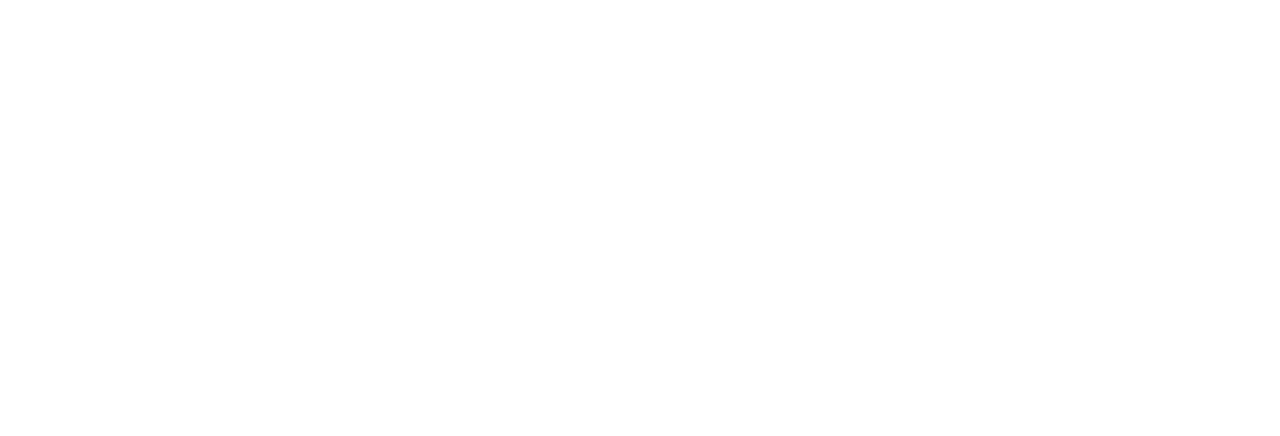
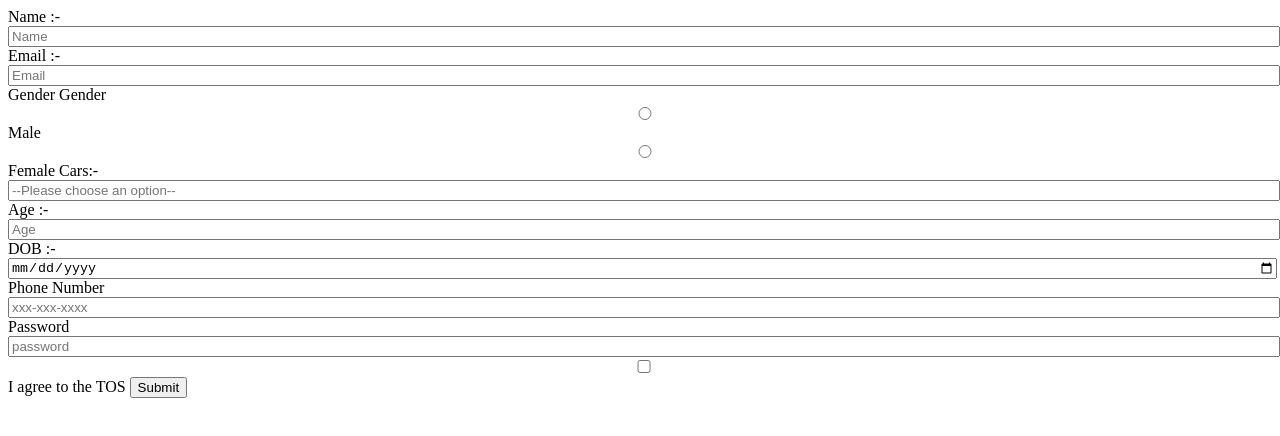
Before and after one commit to acciojob/signup-form-car-shubham-raghav11, a website: page main.html in a window 1280 px wide. Drawn offline with Linux system fonts and the light colour scheme.

Commit message:
created a submission

```diff
--- a/main.html
+++ b/main.html
@@ -8,6 +8,43 @@
 
 <body>
 	<!-- the entire body must be written by student -->
+
+	<form method="post">
+		<label for=name>Name :-</label>
+		<input id="name" type="text" required name="name" placeholder="Name">
+
+
+		<label for="email">Email :-</label>
+			<input id="email" type="email" required Placeholder="Email">
+
+		<label for="gender">Gender</label>
+
+		<label for="gender">Gender</label>
+			<input id="gender_m" name="gender" type="radio" required>
+			<label for="gender">Male</label>
+			<input id="gender_f" name="gender" type="radio" required>
+		<label for="gender">Female</label>
+
+		<label for="cars">Cars:- </label>
+			<input id="cars" name="cars" type="select" required placeholder="--Please choose an option--">
+
+		<label for="age">Age :- </label>
+			<input id="age" name="age" type="number" required placeholder="Age">
+
+		<label for="dob">DOB :- </label>
+			<input id="dob" name="dob" type="date" required placeholder="-">
+
+		<label for="tel">Phone Number</label>
+			<input id="tel" name="tel" type="tel" required placeholder="xxx-xxx-xxxx">
+
+		<label for="password">Password</label>
+			<input id="password" name="password" type="password" required placeholder="password">
+
+			<input id="tos" name="tos" type="checkbox" required>
+			<label for="tos">I agree to the TOS</label>
+
+		<button type="submit">Submit</button>
+	</form>
     <script type="text/javascript" src="./script.js">
 </script>
 
--- a/styles.css
+++ b/styles.css
@@ -1,2 +1,5 @@
 
 /* Your CSS Code here. */
+input{
+	width:100%
+}
```
